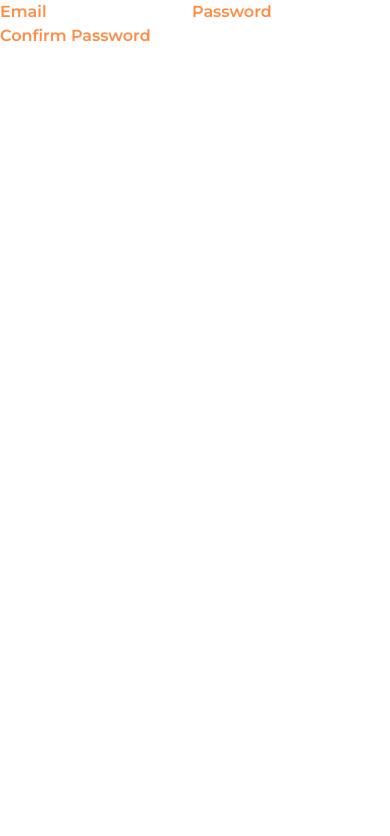
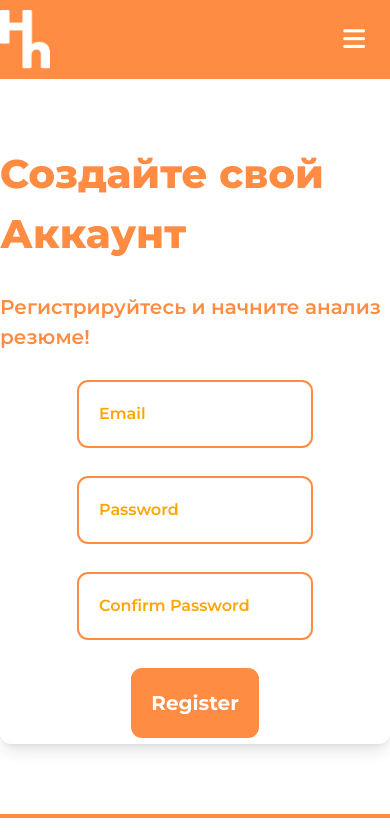
Before and after one commit to raasikkk/hackathon-hr-project, a React (Vite) app: page /register in a window 390 px wide. Shown: the top 836 px of the page. Built offline with nearby package versions, Linux system fonts and the light colour scheme; no server answers.

Commit message:
styled the register login

```diff
--- a/src/components/Login.jsx
+++ b/src/components/Login.jsx
@@ -1,6 +1,8 @@
 import { useState, useContext } from "react";
 import { AuthContext } from "../AuthContext";
 import axios from "axios";
+import Navbar from "./Navbar";
+import Footer from "./Footer";
 
 function Login() {
   const { login } = useContext(AuthContext);
@@ -19,27 +21,46 @@ function Login() {
       );
       console.log(res);
     } catch (error) {
-      alert("Login failed");
-      console.error("Error login user:", error.response || error);
+      console.error(error);
     }
   };
 
   return (
-    <form onSubmit={handleSubmit}>
+    <>
+      <Navbar />
+      <form
+        onSubmit={handleSubmit}
+        className="max-w-[1000px] min-h-[600px] rounded-[11px] mt-[65px] bg-white shadow-lg mx-auto w-full flex flex-col gap-7 items-center"
+      >
+        <h1 className="text-corange text-[40px] font-extrabold">
+          Войдите в свой Аккаунт
+        </h1>
+        <h2 className="text-corange text-[20px] font-semibold">
+          Авторизируйтесь используя Логин и Пароль
+        </h2>
         <input
           type="text"
           placeholder="Email"
           value={email}
           onChange={(e) => setEmail(e.target.value)}
+          className="placeholder border-2 border-corange text-corange rounded-[11px] p-5 sm:w-[350px] md:w-[700px] px-5"
         />
         <input
           type="password"
           placeholder="Password"
           value={password}
           onChange={(e) => setPassword(e.target.value)}
+          className="placeholder border-2 border-corange text-corange rounded-[11px] p-5 sm:w-[350px] md:w-[700px] px-5"
         />
-      <button type="submit">Login</button>
+        <button
+          type="submit"
+          className="bg-corange rounded-[11px] font-bold text-[20px] sm:w-[350px] md:w-[700px] p-5"
+        >
+          Login
+        </button>
       </form>
+      <Footer />
+    </>
   );
 }
 
--- a/src/components/Navbar.jsx
+++ b/src/components/Navbar.jsx
@@ -1,6 +1,8 @@
 import { Link } from "react-router-dom";
 import { useState } from "react";
 import Logo from "../assets/logo.png";
+import Register from "./Register";
+import Login from "./Login";
 
 const Navbar = () => {
   const [burgerOpen, setBurgerOpen] = useState(false);
@@ -22,12 +24,18 @@ const Navbar = () => {
             </Link>
           </ul>
           <div className="buttons flex items-center gap-5">
-            <button className="bg-white rounded-[11px] p-[8px] text-corange h-[40px]">
+            <Link
+              to="/register"
+              className="bg-white rounded-[11px] p-[8px] text-corange h-[40px]"
+            >
               Зарегистрироваться
-            </button>
-            <button className="bg-white rounded-[11px] p-[8px] text-corange h-[40px]">
+            </Link>
+            <Link
+              to="/login"
+              className="bg-white rounded-[11px] p-[8px] text-corange h-[40px]"
+            >
               Войти
-            </button>
+            </Link>
           </div>
         </div>
         {/* Medium Burger Toggle */}
--- a/src/components/Register.jsx
+++ b/src/components/Register.jsx
@@ -1,6 +1,9 @@
 import { useState, useContext } from "react";
 import { AuthContext } from "../AuthContext";
 import axios from "axios";
+import Navbar from "./Navbar";
+import Footer from "./Footer";
+
 function Register() {
   const { register } = useContext(AuthContext);
   const [email, setEmail] = useState("");
@@ -42,30 +45,48 @@ function Register() {
   };
 
   return (
-    <form onSubmit={handleSubmit}>
+    <>
+      <Navbar />
+      <form
+        onSubmit={handleSubmit}
+        className="max-w-[1000px] min-h-[600px] rounded-[11px] mt-[65px] bg-white shadow-lg mx-auto w-full flex flex-col gap-7 items-center"
+      >
+        <h1 className="text-corange text-[40px] font-extrabold">
+          Создайте свой Аккаунт
+        </h1>
+        <h2 className="text-corange text-[20px] font-semibold">
+          Регистрируйтесь и начните анализ резюме!
+        </h2>
         <input
           type="text"
           placeholder="Email"
           value={email}
           onChange={(e) => setEmail(e.target.value)}
-        className="placeholder-corange"
+          className="placeholder border-2 border-corange text-corange rounded-[11px] p-5 sm:w-[350px] md:w-[700px] px-5"
         />
         <input
           type="password"
           placeholder="Password"
           value={password}
           onChange={(e) => setPassword(e.target.value)}
-        className="placeholder-corange"
+          className="placeholder border-2 border-corange text-corange rounded-[11px] p-5 sm:w-[350px] md:w-[700px] px-5"
         />
         <input
           type="password"
           placeholder="Confirm Password"
           value={repPassword}
           onChange={(e) => setRepPassword(e.target.value)}
-        className="placeholder-corange"
+          className="placeholder border-2 border-corange text-corange rounded-[11px] p-5 sm:w-[350px] md:w-[700px] px-5"
         />
-      <button type="submit">Register</button>
+        <button
+          type="submit"
+          className="bg-corange rounded-[11px] font-bold text-[20px] sm:w-[350px] md:w-[700px] p-5"
+        >
+          Register
+        </button>
       </form>
+      <Footer />
+    </>
   );
 }
 
--- a/src/index.css
+++ b/src/index.css
@@ -49,6 +49,6 @@ label {
   @apply text-corange text-[20px] font-bold;
 }
 
-placeholder-corange::placeholder {
+.placeholder::placeholder {
   color: #ffa500; /* Example color, you can change it */
 }
```
Lines whose indentation alone changed are shown as unchanged.
